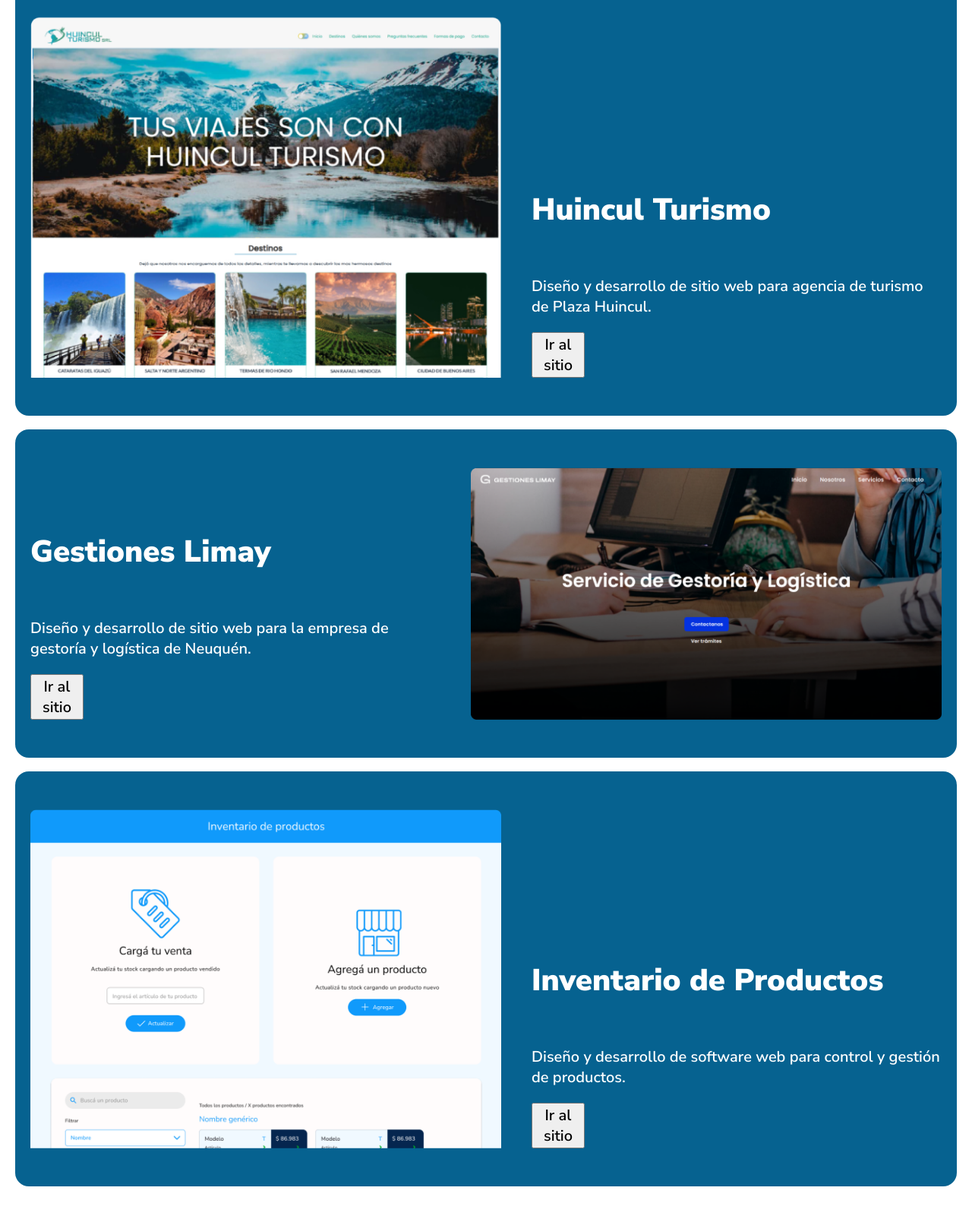
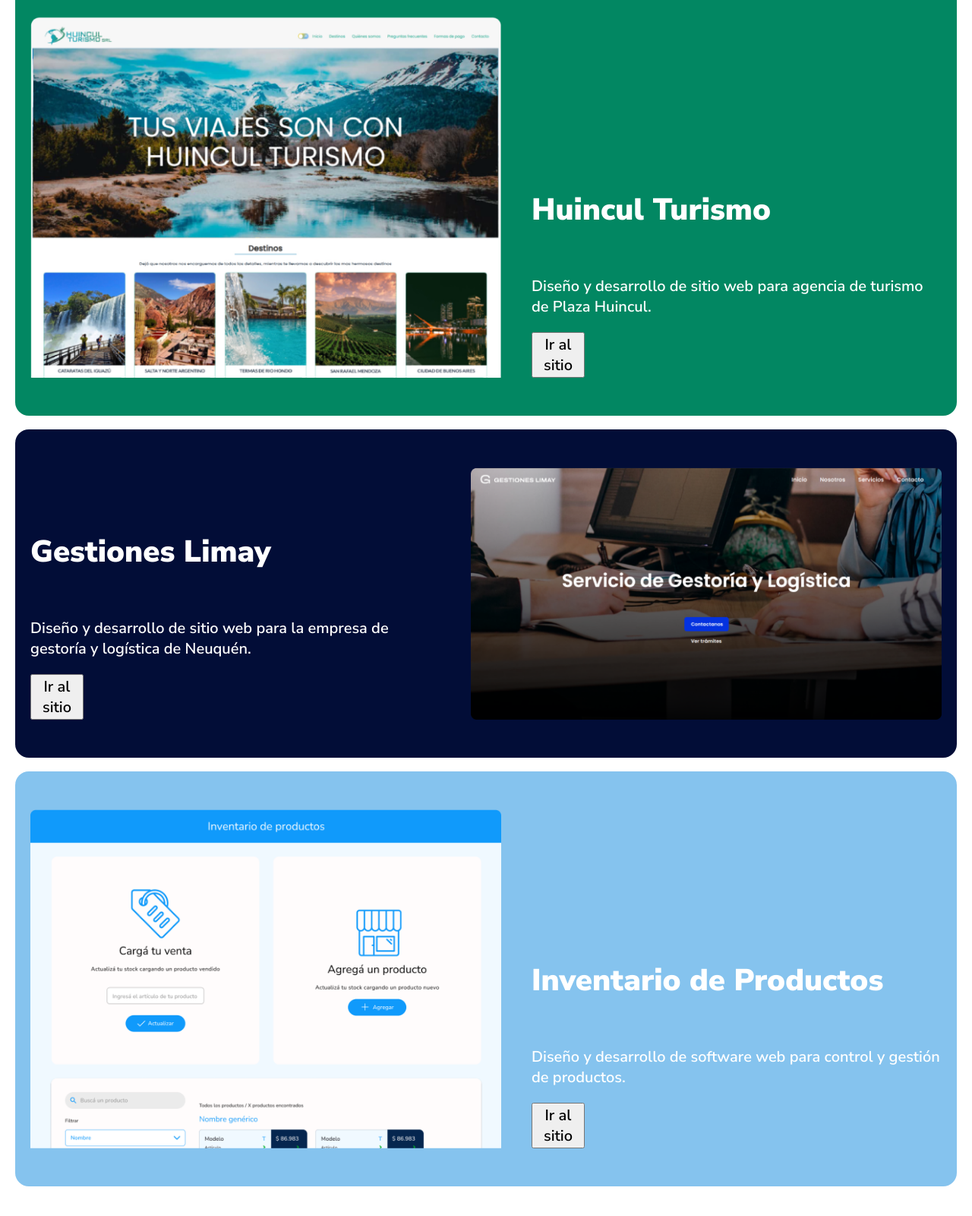
Before and after one commit to FranciscoRodd/octopus3-5, a website: page index.html in a window 1280 px wide. Shown: the part 4697-6297 px from the top of the page at 76% size. Drawn offline with nearby package versions, Linux system fonts and the light colour scheme.

Commit message:
colores-proyectos

```diff
--- a/index.html
+++ b/index.html
@@ -102,7 +102,7 @@
     </div>
 
     <section id="proyectos" >
-        <div class="proyectos-container">
+        <div class="proyectos-container proyecto1">
             <span class="contenedor-proyectos-interior">
             <h3 >SERVIPLANET</h3>
             <p>Diseño y desarrollo de sitio web para la compañía de saneamiento ambiental de la comarca petrolera.</p>
@@ -111,7 +111,7 @@
             <img class="img-proyectos" src="img/Recurso 5 1.png" alt="">
 
         </div>
-        <div class="proyectos-container-reversa">
+        <div class="proyectos-container-reversa proyecto2" >
             <span class="contenedor-proyectos-interior">
             <h3>Huincul Turismo</h3>
             <p>Diseño y desarrollo de sitio web para agencia de turismo
@@ -121,7 +121,7 @@
             <img class="img-proyectos" src="img/Recurso 5 1 (1).png" alt="">
 
         </div>
-        <div class="proyectos-container">
+        <div class="proyectos-container proyecto3">
             <span class="contenedor-proyectos-interior">
             <h3>Gestiones Limay</h3>
             <p>Diseño y desarrollo de sitio web para la empresa de gestoría y logística de Neuquén.</p>
@@ -130,7 +130,7 @@
             <img class="img-proyectos" src="img/Recurso 5 1 (2).png" alt="">
 
         </div>
-        <div class="proyectos-container-reversa">
+        <div class="proyectos-container-reversa proyecto4">
             <span class="contenedor-proyectos-interior">
             <h3>Inventario de Productos</h3>
             <p>Diseño y desarrollo de software web
--- a/style.css
+++ b/style.css
@@ -249,8 +249,23 @@
     margin-bottom: 18px;
     display: flex;
     border-radius: 18px;
+    color: #fff;
+}
+
+.proyecto1 {
     background-color: #066290;
-    color: #fff;
+}
+
+.proyecto2{
+    background-color: #028762;
+}
+
+.proyecto3{
+    background-color: #020D37;
+}
+
+.proyecto4{
+    background-color: #85C3EE;
 }
 
 #proyectos {
@@ -288,7 +303,6 @@
     margin-bottom: 18px;
     display: flex;
     border-radius: 18px;
-    background-color: #066290;
     color: #fff;
     flex-direction: row-reverse;
 }
@@ -384,4 +398,3 @@
     .servicios-imagen{
         max-width: 88%;
     }
-}
```
